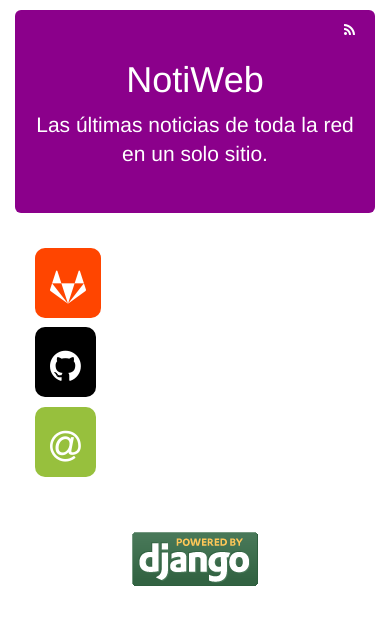
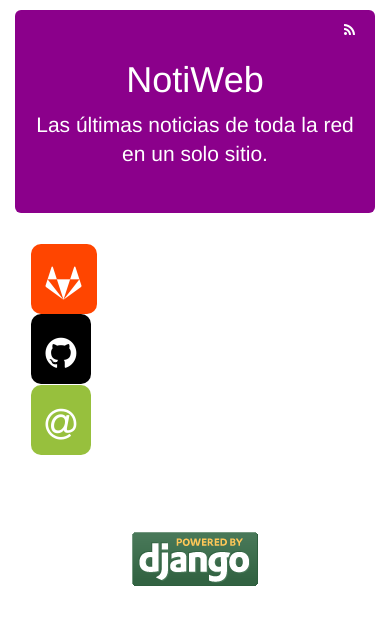
Before and after one commit to jadolg/NotiWeb, a Django app: page / in a window 390 px wide. Shown: the top 625 px of the page. Run offline with Django 3.2, Linux system fonts and the light colour scheme; data that the repository does not hold is empty; some libraries are stand-ins or nearby versions.

Commit message:
- added gitignore - meta for responsive - style corrections - restart always on README

```diff
--- a/templates/Base.html
+++ b/templates/Base.html
@@ -4,6 +4,7 @@
 
 <head>
     <meta charset="UTF-8">
+    <meta name="viewport" content="width=device-width, initial-scale=1.0">
     <title>NotiWeb</title>
     <link href="{% static "styles/font-awesome.css" %}" type="text/css" rel="stylesheet">
     <link href="{% static "styles/bootstrap.css" %}" type="text/css" rel="stylesheet">
--- a/templates/index.html
+++ b/templates/index.html
@@ -1,34 +1,41 @@
 {% extends "Base.html" %} {% load get_color_tag %} {% block body %}
-<div class="pull-right" style="margin-top: 20px; margin-right: 20px; "><a target="_blank" href="/feed" style="color: white"><i class="fa fa-feed"></i></a> </div>
+    <div class="pull-right" style="margin-top: 20px; margin-right: 20px; "><a target="_blank" href="/feed"
+                                                                              style="color: white"><i
+            class="fa fa-feed"></i></a></div>
     <div class="jumbotron text-center" style="margin-top: 10px; color: white; background-color: darkmagenta">
         <h1>NotiWeb</h1>
         <p class="lead">Las últimas noticias de toda la red en un solo sitio.</p>
     </div>
     <div class="row marketing grid" data-masonry='{ "itemSelector": ".grid-item" }'>
-    <div class="col-sm-4 col-md-4 grid-item">
-        <div class="col-sm-12 col-md-12 text-center" data-masonry='{ "itemSelector": ".grid-item2" }' style="margin-bottom: 10px">
+        <div class="col-sm-12 col-md-4 grid-item">
+            <div class="col-sm-12 col-md-12 text-center" data-masonry='{ "itemSelector": ".grid-item2" }'
+                 style="margin-bottom: 10px">
                 <a target="_blank" href="https://git.netlab.snet/guamulo/NotiWeb">
-                <div class="col-sm-2 col-md-3 grid-item2" style="margin:5px; background-color: orangered; color: white; border-radius: 10px">
+                    <div class="col-sm-2 col-md-3 grid-item2"
+                         style="margin:2%; background-color: orangered; color: white; border-radius: 10px">
                         <h1><i class="fa fa-gitlab"></i></h1>
                     </div>
                 </a>
                 <a target="_blank" href="https://github.com/jadolg/NotiWeb">
-                <div class="col-sm-2 col-md-3 grid-item2" style="margin:5px; background-color: black; color: white; border-radius: 10px">
+                    <div class="col-sm-2 col-md-3 grid-item2"
+                         style="margin:2%; background-color: black; color: white; border-radius: 10px">
                         <h1><i class="fa fa-github"></i></h1>
                     </div>
                 </a>
                 <a target="_blank" href="https://192.168.32.4/user/guamulo">
-                <div class="col-sm-2 col-md-3 grid-item2" style="margin:5px; background-color: #97C03D; color: white; border-radius: 10px">
+                    <div class="col-sm-2 col-md-3 grid-item2"
+                         style="margin:2%; background-color: #97C03D; color: white; border-radius: 10px">
                         <h1><i class="fa fa-at"></i></h1>
                     </div>
                 </a>
             </div>
             {% for anuncio in anuncios %}
-        <div class="col-sm-12 col-md-12 thumbnail" style="background-color: {% get_random_color %}; color: white; border-radius: 10px">
-            <div class="col-md-2">
+                <div class="col-xs-12 col-sm-12 col-md-12 thumbnail"
+                     style="background-color: {% get_random_color %}; color: white; border-radius: 10px">
+                    <div class="col-xs-1 col-sm-2 col-md-2">
                         <h2><i class="fa fa-bullhorn"></i></h2>
                     </div>
-            <div class="col-md-10">
+                    <div class="col-xs-11 col-sm-10 col-md-10">
                         <h5> {{ anuncio.titulo }}</h5>
                         <h6>{{ anuncio.texto }}</h6>
                     </div>
@@ -36,7 +43,7 @@
             {% endfor %}
         </div>
         {% for sitio in sitios %}
-    <div class="col-sm-4 col-md-4 grid-item">
+            <div class="col-sm-12 col-md-4 grid-item">
                 <div class="thumbnail">
                     <img style="width: auto; height: 50px" src="/media/{{ sitio.foto }}" alt="">
                     <div class="caption">
@@ -47,11 +54,13 @@
                                 <h6>{{ feed.descripcion|truncatewords:30 }}</h6>
                             </div>
                         {% endif %} {% endfor %}
-                <p><a target="_blank" href="{{ sitio.rss }}" class="btn btn-primary" role="button"><i class="fa fa-rss"></i></a> </p>
+                        <p><a target="_blank" href="{{ sitio.rss }}" class="btn btn-primary" role="button"><i
+                                class="fa fa-rss"></i></a></p>
                     </div>
                 </div>
             </div>
         {% endfor %}
     </div>
-<div class="text-center" style="margin-top: 100px; margin-bottom: 20px"><img src="/static/img/djangopowered126x54.gif"></div>
+    <div class="text-center" style="margin-top: 100px; margin-bottom: 20px"><img
+            src="/static/img/djangopowered126x54.gif"></div>
 {% endblock %}
```
Also changed, not shown: README.md, 1 other file. Lines whose indentation alone changed are shown as unchanged.
